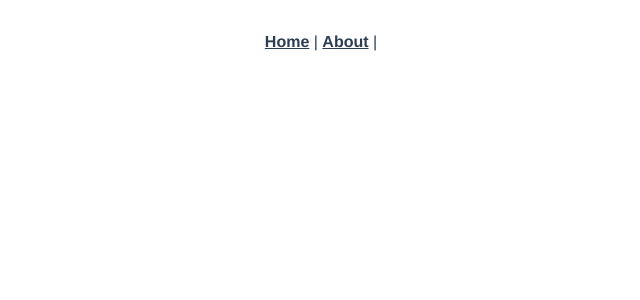
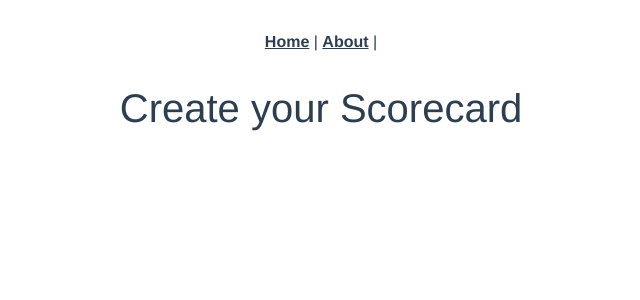
Before and after one commit to SymensJeffrey/golf_vue, a Vue app: page /createScore in a window 1280 px wide. Shown: the top 300 px of the page, without its empty margins (319-959 px from the left). Built offline with nearby package versions, Linux system fonts and the light colour scheme.

Commit message:
add create score page

```diff
--- a/src/router/index.js
+++ b/src/router/index.js
@@ -5,7 +5,8 @@ import About from "../views/About.vue";
 import Signup from "../views/Signup.vue";
 import Login from "../views/Login.vue";
 import Logout from "../views/Logout.vue";
-import CreateTournament from "../views/CreateTournament.vue"
+import CreateTournament from "../views/CreateTournament.vue";
+import CreateScore from "../views/CreateScore.vue";
 
 Vue.use(VueRouter);
 
@@ -16,6 +17,7 @@ const routes = [
   { path: "/login", name: "login", component: Login },
   { path: "/logout", name: "logout", component: Logout },
   { path: "/createTournament", name: "createTournament", component: CreateTournament },
+  { path: "/createScore", name: "createScore", component: CreateScore },
 ];
 
 const router = new VueRouter({
--- /dev/null
+++ b/src/views/CreateScore.vue
@@ -0,0 +1,19 @@
+<template>
+  <div class="home">
+    <h1>{{ message }}</h1>
+  </div>
+</template>
+
+<style></style>
+
+<script>
+  export default {
+    data: function () {
+      return {
+        message: "Create your Scorecard",
+      };
+    },
+    created: function () {},
+    methods: {},
+  };
+</script>
--- a/src/views/Home.vue
+++ b/src/views/Home.vue
@@ -15,7 +15,7 @@
         <div class="col-6">
           <h2> Start a Scorecard</h2>
           <p>Starting a Scorecard will allow you to enter your scores and update them throughout your round. Everyone with the same tournamnet code will be able to see your scores.(Note:you will need a unique code to sync with the tournament to be able to see all your friends scores)</p>
-          <button>Start</button>
+          <button v-on:click="pushToCreateScorecard()">Start</button>
         </div>
       </div>
     </div>
@@ -50,6 +50,9 @@
       },
       pushToCreateTournament () {
         this.$router.push("/createTournament");
+      },
+      pushToCreateScorecard () {
+        this.$router.push("/createScore")
       }
     },
   };
```
